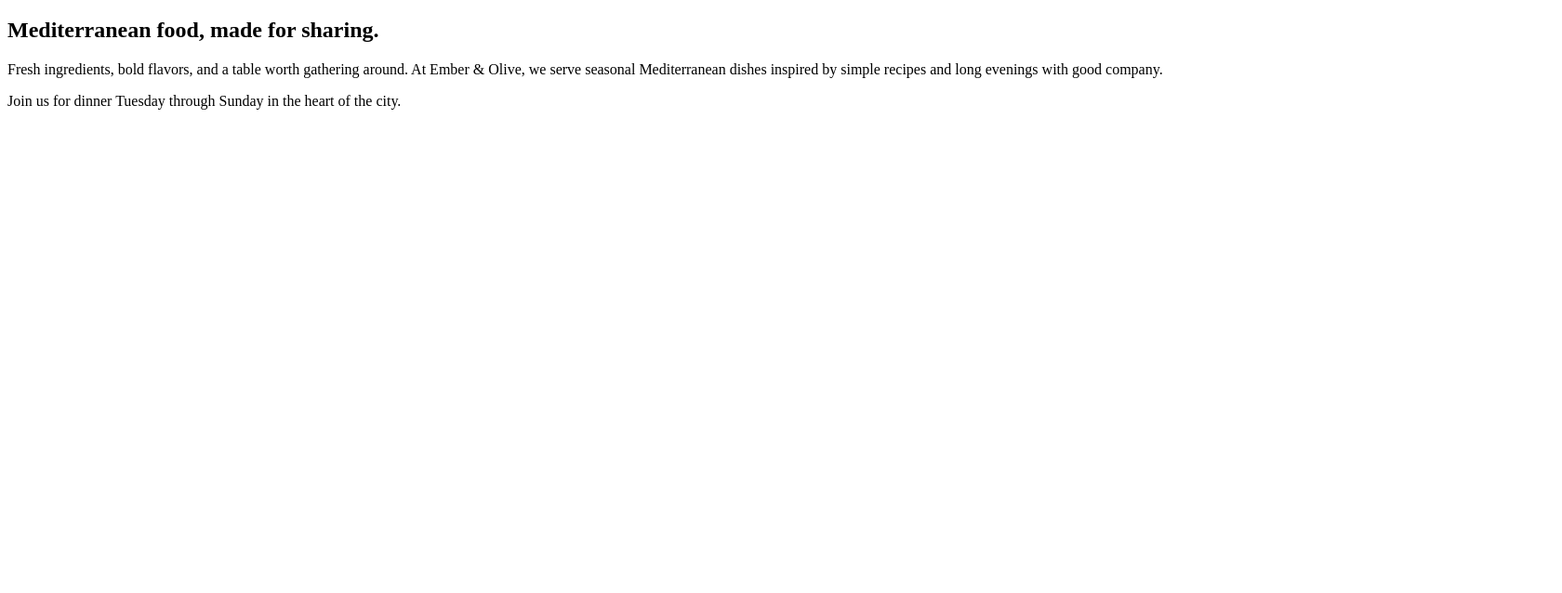
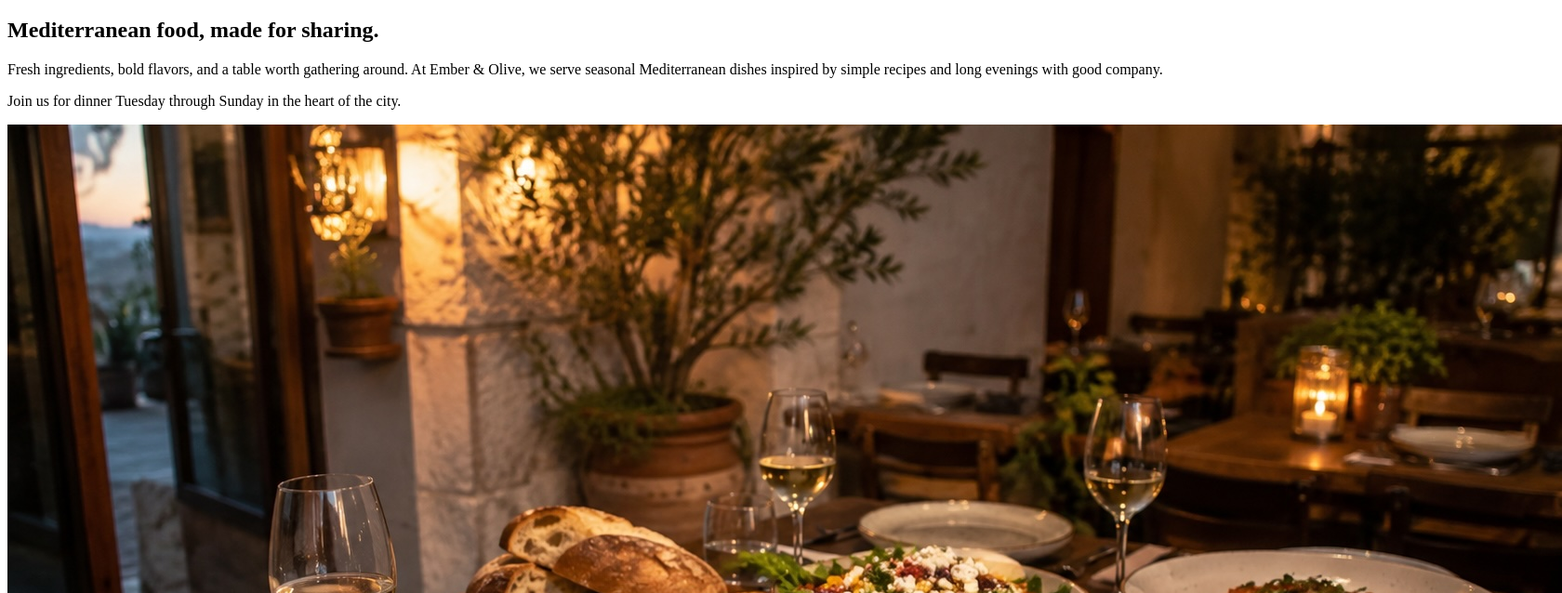
Before and after one commit to lekrau/odin-restaurant-page, a website built with webpack: page src/template.html in a window 1280 px wide. Shown: the part 90-728 px from the top of the page at 93% size, 1680 px wide, since content can reach past the window. Built offline with nearby package versions, Linux system fonts and the light colour scheme.

Commit message:
Add image to homepage

```diff
--- a/src/template.html
+++ b/src/template.html
@@ -21,6 +21,8 @@
         <p>Fresh ingredients, bold flavors, and a table worth gathering around. At Ember & Olive, we serve seasonal
             Mediterranean dishes inspired by simple recipes and long evenings with good company.</p>
         <p>Join us for dinner Tuesday through Sunday in the heart of the city.</p>
+        <img src="mediterranean-restaurant-table.jpg"
+            alt="Mediterranean dishes served on a warmly lit restaurant table, including grilled fish, salad, vegetables, bread, olives, and wine.">
     </div>
 </body>
 
```
Also changed, not shown: src/mediterranean-restaurant-table.jpg (added).
